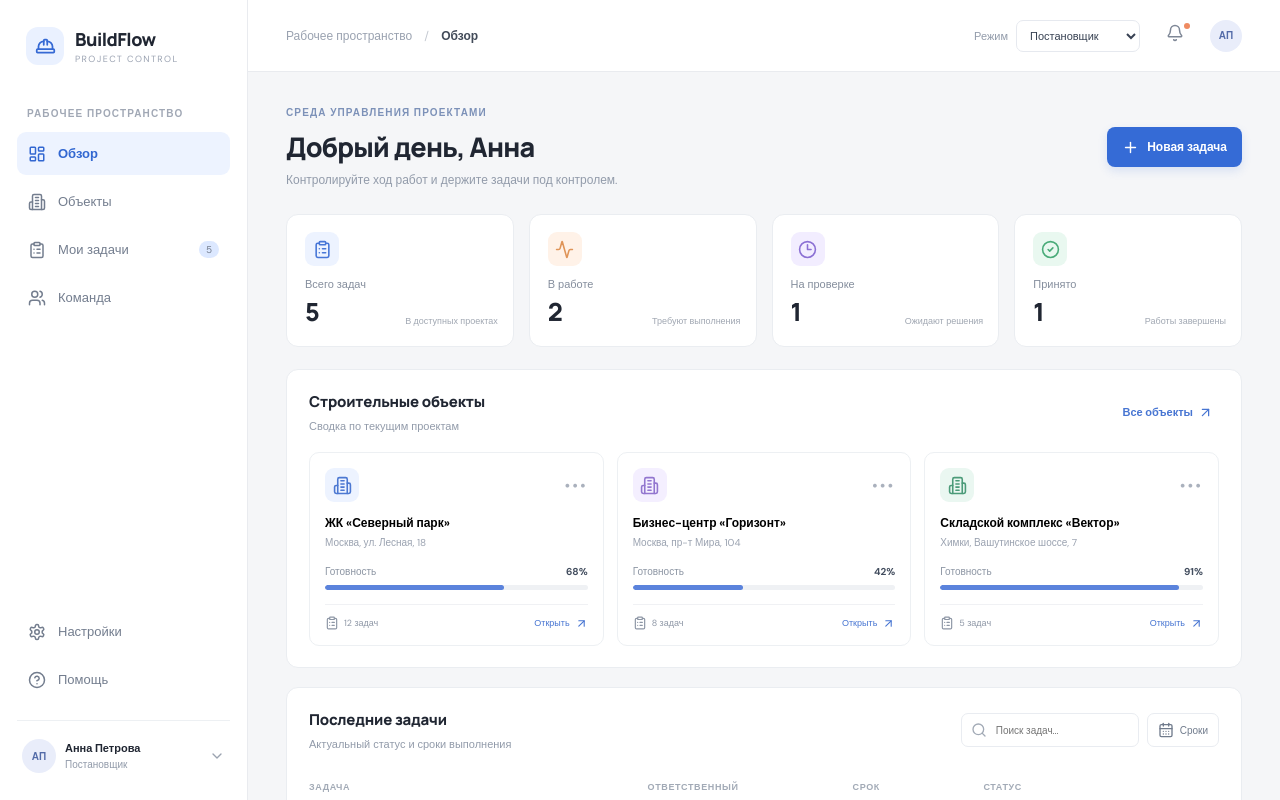
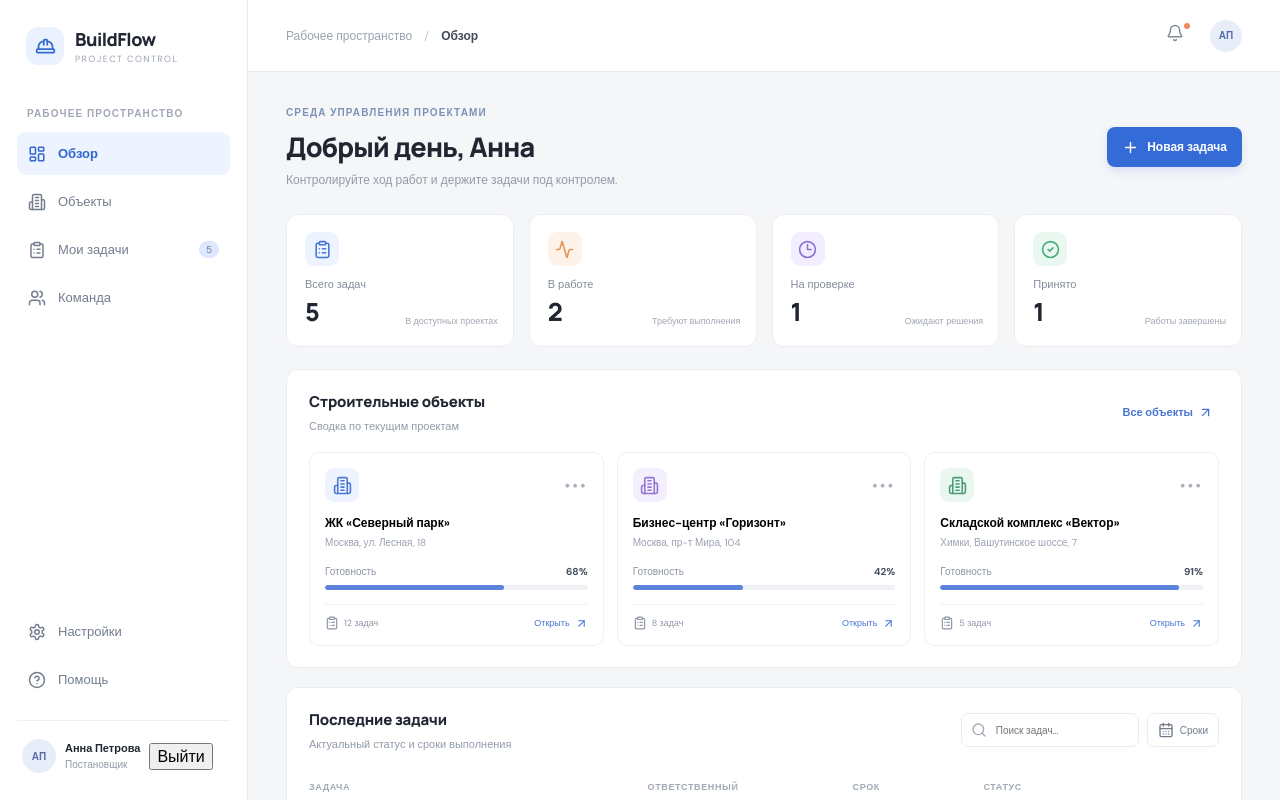
Before and after one commit to pachkatrue/construction-mini-crm, a React (Vite) app: page / in a window 1280 px wide. Shown: the top 800 px of the page. Built offline with nearby package versions, Linux system fonts and the light colour scheme; no server answers.

Commit message:
feat(auth): gate app behind Supabase sign-in

```diff
--- a/src/App.tsx
+++ b/src/App.tsx
@@ -2,6 +2,8 @@ import { useMemo, useState } from 'react'
 import { Activity, ArrowUpRight, Bell, Building2, CalendarDays, CheckCircle2, ChevronDown, CircleHelp, ClipboardList, Clock3, FileText, LayoutDashboard, Plus, Search, Settings, ShieldCheck, Users, HardHat } from 'lucide-react'
 import { projects as initialProjects, tasks as initialTasks } from './data'
 import type { Role, TaskStatus } from './types'
+import LoginPage from './LoginPage'
+import { useAuth } from './lib/useAuth'
 
 const statusLabels: Record<TaskStatus, string> = {
   new: 'Новая',
@@ -20,7 +22,9 @@ const statusClasses: Record<TaskStatus, string> = {
 }
 
 function App() {
-  const [role, setRole] = useState<Role>('manager')
+  const auth = useAuth()
+  const [demoRole, setDemoRole] = useState<Role>('manager')
+  const role: Role = auth.profile?.role ?? demoRole
   const [activeNav, setActiveNav] = useState('Обзор')
   const [search, setSearch] = useState('')
   const [selectedProject, setSelectedProject] = useState<string | null>(null)
@@ -58,11 +62,11 @@ function App() {
             return <button key={item.label} className={activeNav === item.label ? 'nav-item active' : 'nav-item'} onClick={() => { setActiveNav(item.label); setSelectedProject(null) }}><Icon size={18} />{item.label}{item.label === 'Мои задачи' && <span className="nav-count">5</span>}</button>
           })}
         </nav>
-        <div className="sidebar-bottom"><button className="nav-item"><Settings size={18} />Настройки</button><button className="nav-item"><CircleHelp size={18} />Помощь</button><div className="profile-mini"><div className="avatar">АП</div><div><b>{role === 'manager' ? 'Анна Петрова' : 'Алексей Смирнов'}</b><span>{role === 'manager' ? 'Постановщик' : 'Исполнитель'}</span></div><ChevronDown size={16} /></div></div>
+        <div className="sidebar-bottom"><button className="nav-item"><Settings size={18} />Настройки</button><button className="nav-item"><CircleHelp size={18} />Помощь</button><div className="profile-mini"><div className="avatar">{(auth.profile?.full_name || (role === 'manager' ? 'Анна Петрова' : 'Алексей Смирнов')).split(' ').map(part => part[0]).join('').slice(0, 2)}</div><div><b>{auth.profile?.full_name || (role === 'manager' ? 'Анна Петрова' : 'Алексей Смирнов')}</b><span>{role === 'manager' ? 'Постановщик' : 'Исполнитель'}</span></div>{auth.configured ? <button className="signout-button" onClick={() => void auth.signOut()}>Выйти</button> : <ChevronDown size={16} />}</div></div>
       </aside>
 
       <main className="main">
-        <header className="topbar"><div className="breadcrumb">Рабочее пространство <span>/</span> <b>{activeNav}</b></div><div className="top-actions"><label className="role-switch"><span>Режим</span><select value={role} onChange={e => setRole(e.target.value as Role)}><option value="manager">Постановщик</option><option value="executor">Исполнитель</option></select></label><button className="icon-button"><Bell size={18} /><i /></button><div className="avatar top-avatar">{role === 'manager' ? 'АП' : 'АС'}</div></div></header>
+        <header className="topbar"><div className="breadcrumb">Рабочее пространство <span>/</span> <b>{activeNav}</b></div><div className="top-actions">{!auth.configured && <label className="role-switch"><span>Демо-режим</span><select value={demoRole} onChange={e => setDemoRole(e.target.value as Role)}><option value="manager">Постановщик</option><option value="executor">Исполнитель</option></select></label>}<button className="icon-button"><Bell size={18} /><i /></button><div className="avatar top-avatar">{role === 'manager' ? 'АП' : 'АС'}</div></div></header>
 
         <div className="content">
           <div className="page-heading"><div><div className="eyebrow">СРЕДА УПРАВЛЕНИЯ ПРОЕКТАМИ</div><h1>{activeNav === 'Обзор' ? 'Добрый день, Анна' : activeNav}</h1><p>{role === 'manager' ? 'Контролируйте ход работ и держите задачи под контролем.' : 'Здесь собраны ваши задачи и ближайшие сроки.'}</p></div><button className="primary-button" onClick={() => setShowCreate(true)}><Plus size={17} /> Новая задача</button></div>
```
